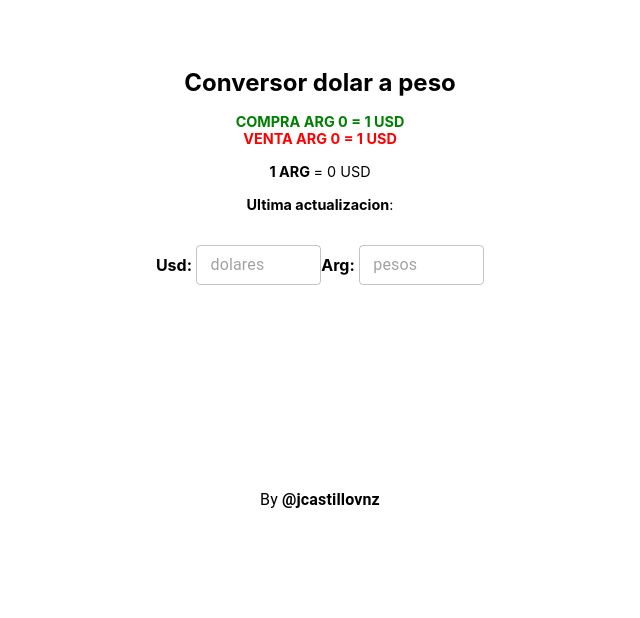
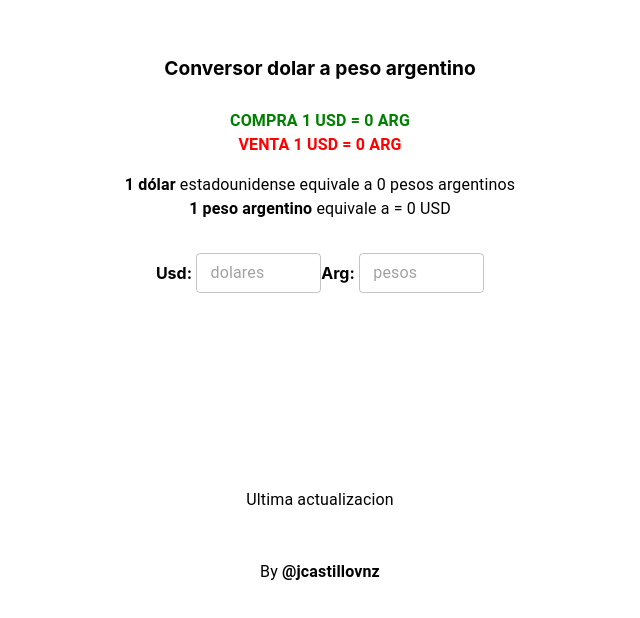
Before and after one commit to jcastillovnz/dollar-to-peso-converter, a Next.js app: page / in a window 1280 px wide. Shown: the part 152-770 px from the top of the page, without its empty margins (320-960 px from the left). Built offline with nearby package versions, Linux system fonts and the light colour scheme; no server answers.

Commit message:
feat: hcange desing

```diff
--- a/pages/index.tsx
+++ b/pages/index.tsx
@@ -54,7 +54,7 @@ const Home: NextPage = () => {
   return (
     <div className={styles.container}>
       <Head>
-        <title>Conversor dolar a peso</title>
+        <title>Conversor dolar a pesos argentinos</title>
 
         <meta name="google-site-verification" content="jLy-jCzipmoaCT6-hXgJARacqDIXXhb_clgvi86fN1c" />
         <meta name="viewport" content="width=device-width, initial-scale=1.0"></meta>
@@ -63,18 +63,34 @@ const Home: NextPage = () => {
       </Head>
 
       <main className={styles.main}>
-        <h1 style={{ fontSize: '1.5rem' }}>
-          Conversor dolar a peso
+        <h1 style={{ fontSize: '1.2rem' }}>
+          Conversor dolar a peso argentino
         </h1>
-        <div className={styles.grid} style={{ fontSize: '0.9rem', flexDirection: 'column', justifyContent: 'space-between', alignContent: 'center', alignItems: 'center' }}>
-          <strong style={{ color: 'green' }}> COMPRA ARG {argPriceBuy} = 1 USD {' '}</strong>  <strong style={{ color: 'red' }}>{' '} VENTA ARG {argPriceSell} = 1 USD</strong>
+        <div style={{ justifyContent: 'center', flexDirection: 'column', alignItems: 'center' }}>
+
+
+          <div style={{ marginTop: '1rem' }}>
+            <Typography align="center">
+              <strong style={{ color: 'green' }}> COMPRA  1 USD =  {argPriceBuy} ARG{' '}</strong>
+            </Typography>
+            <Typography align="center">
+              <strong style={{ color: 'red' }}>{' '} VENTA 1 USD = {argPriceSell} ARG </strong>
+            </Typography>
+          </div>
+
+          <div style={{ marginTop: '1rem', fontSize: '0.9rem' }}>
+            <Typography align="center">
+              <strong>1 dólar</strong> estadounidense equivale a {argPriceSell} pesos argentinos
+            </Typography>
+          </div>
+
+          <Typography align="center">
+            <strong>  1 peso argentino</strong> equivale a  =  {isNaN(1 / argPriceSell) || (1 / argPriceSell) === Infinity ? 0 : (1 / argPriceSell)} USD
+          </Typography>
+
+
         </div>
-        <div style={{ marginTop: '1rem', fontSize: '0.9rem' }}>
-          <strong>  1 ARG </strong> =  {isNaN(1 / argPriceSell) || (1 / argPriceSell) === Infinity ? 0 : (1 / argPriceSell)} USD
-        </div>
-        <div style={{ marginTop: '1rem', fontSize: '0.9rem' }}>
-          <strong> Ultima actualizacion</strong>: {lastUpdate ? dayjs(lastUpdate).format('DD/MM/YYYY h:mm a') : ''}
-        </div>
+
         <div style={{ marginTop: '2rem', flexDirection: 'row' }}>
           {' '}
           <strong>Usd:</strong>
@@ -90,11 +106,17 @@ const Home: NextPage = () => {
             const value = isNaN(parseFloat(e.target.value)) ? 0 : parseFloat(e.target.value)
             convertArgToUsd(value)
           }} />
-
           {' '}
 
         </div>
       </main >
+      <div style={{
+        fontSize: '0.9rem',
+        marginBottom: '3rem'
+      }}>
+        <Typography align="center">Ultima actualizacion</Typography>
+        <Typography align="center" >{lastUpdate ? dayjs(lastUpdate).format('DD/MM/YYYY h:mm a') : ''}</Typography>
+      </div>
       <div ><Typography align="center" >By <strong>@jcastillovnz</strong></Typography></div>
     </div >
   )
```
